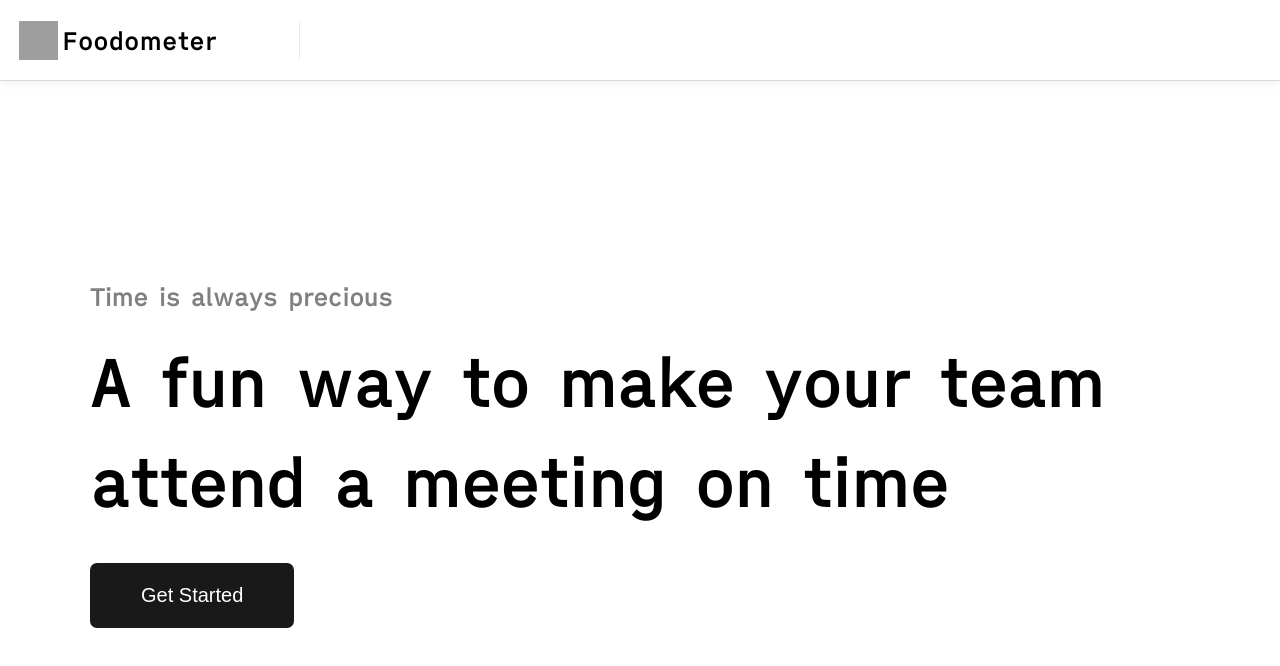
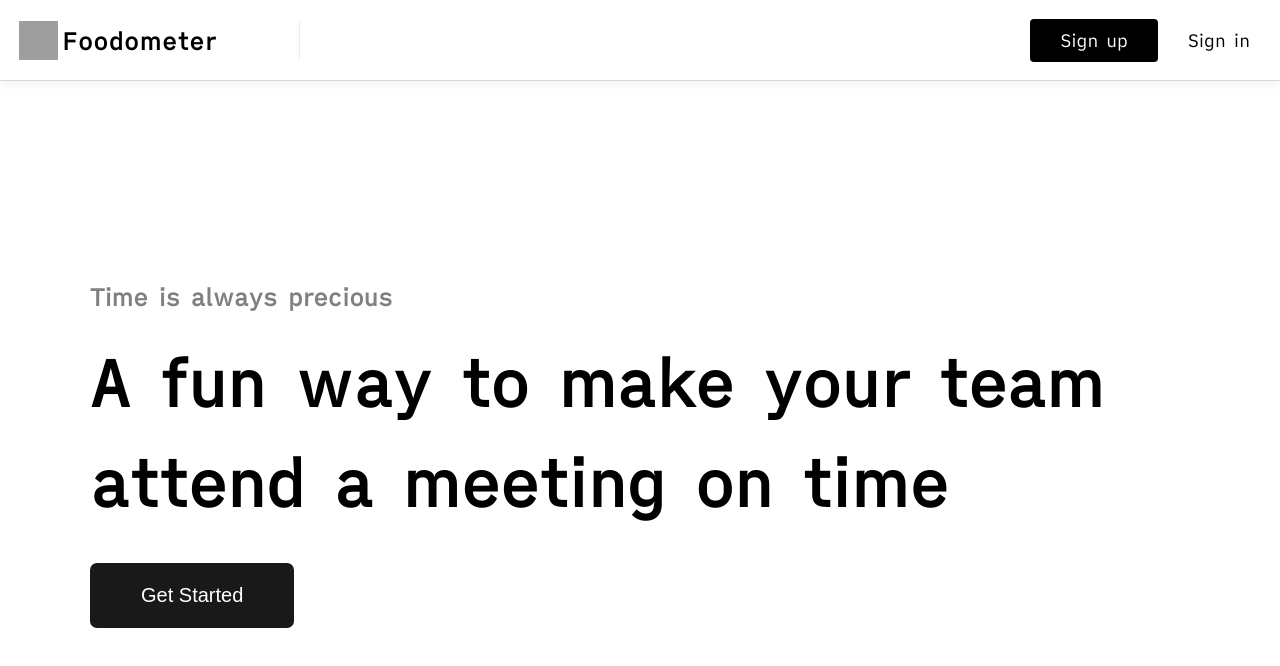
Before and after one commit to abhilashkasula/foodometer, a React (Create React App) app: page / in a window 1280 px wide. Shown: the top 666 px of the page. Built offline with nearby package versions, Linux system fonts and the light colour scheme; grey boxes are pictures that could not be loaded.

Commit message:
Add Sign in and Sign up buttons on home page

```diff
--- a/src/components/Logo.js
+++ b/src/components/Logo.js
@@ -12,6 +12,9 @@ const StyledLink = styled(Link)`
   display: flex;
   align-items: center;
   letter-spacing: 1px;
+  @media (max-width: 768px) {
+    width: 50px;
+  }
 `;
 
 const StyledText = styled.div`
@@ -19,6 +22,9 @@ const StyledText = styled.div`
   width: 100%;
   height: 30px;
   margin-left: 5px;
+  @media (max-width: 768px) {
+    display: none;
+  }
 `;
 
 const Logo = ({className}) => (
@@ -39,6 +45,11 @@ const StyledLogo = styled(Logo)`
   position: relative;
   align-items: center;
   justify-content: center;
+  @media (max-width: 768px) {
+    justify-content: start;
+    padding: 18px;
+    max-width: 50px;
+  }
 `;
 
 export default StyledLogo;
--- a/src/components/NavBar.js
+++ b/src/components/NavBar.js
@@ -1,5 +1,19 @@
+import {Link} from 'react-router-dom';
 import styled from 'styled-components';
 import Logo from './Logo';
+
+const Space = styled.li`
+  flex: 1 1 auto;
+  margin: 0px 88px;
+  display: block;
+  padding: 0;
+  overflow: hidden;
+  position: relative;
+  max-width: 750px;
+  @media (max-width: 768px) {
+    display: none;
+  }
+`;
 
 const StyledList = styled.ul`
   list-style-type: none;
@@ -8,13 +22,60 @@ const StyledList = styled.ul`
   display: flex;
   padding: 0;
   max-width: 1448px;
+  @media (max-width: 768px) {
+    justify-content: ${({isMob}) => isMob && 'space-between'};
+  }
+`;
+
+const OptionLink = styled(Link)`
+  text-decoration: none;
+  font-size: 18px;
+  font-weight: 500;
+  padding: 10px 30px;
+  background: ${({signup}) => (signup ? 'black' : 'transparent')};
+  color: ${({signup}) => (signup ? 'white' : 'black')};
+  border-radius: 4px;
+  @media (max-width: 768px) {
+    font-size: 14px;
+    padding: 10px 18px;
+  }
+`;
+
+const AuthorizeOptions = ({className}) => (
+  <li className={className}>
+    <StyledList>
+      <li>
+        <OptionLink signup to="/join">
+          Sign up
+        </OptionLink>
+      </li>
+      <li>
+        <OptionLink to="/login">Sign in</OptionLink>
+      </li>
+    </StyledList>
+  </li>
+);
+
+const StyledAuthorizeOptions = styled(AuthorizeOptions)`
+  height: 80px;
+  margin: 0;
+  display: flex;
+  padding: 0;
+  position: relative;
+  max-width: 250px;
+  align-items: center;
+  @media (max-width: 768px) {
+    max-width: 250px;
+  }
 `;
 
 const NavBar = ({className}) => {
   return (
     <div className={className}>
-      <StyledList>
+      <StyledList isMob>
         <Logo />
+        <Space />
+        <StyledAuthorizeOptions />
       </StyledList>
     </div>
   );
@@ -30,6 +91,7 @@ const StyledNavBar = styled(NavBar)`
   box-shadow: 0 3px 8px 0 rgb(116 129 141 / 10%);
   border-bottom: 1px solid #d4dadf;
   background-color: #ffffff;
+  justify-content: space-between;
 `;
 
 export default StyledNavBar;
```
